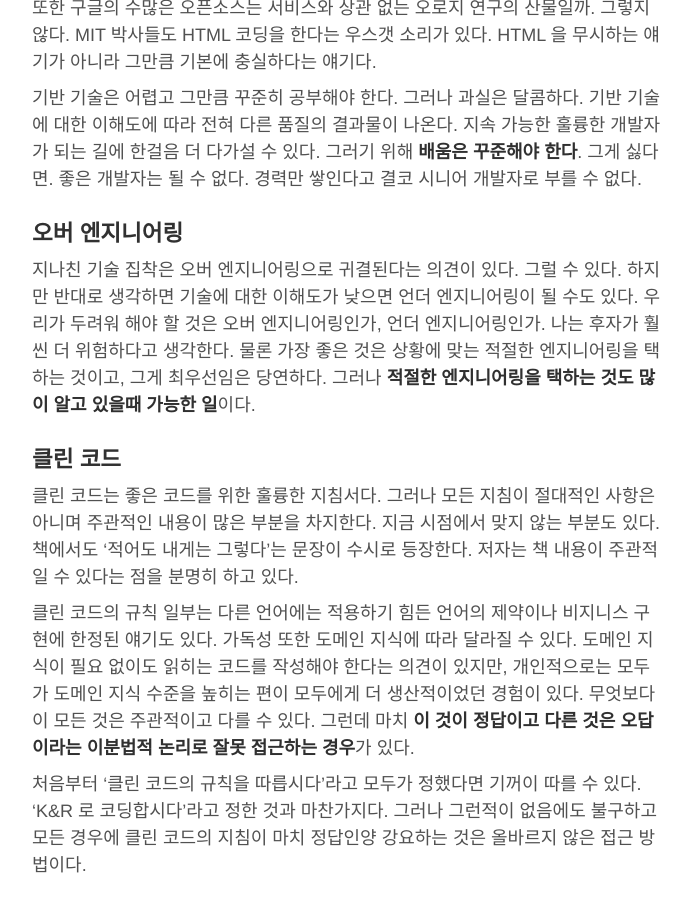
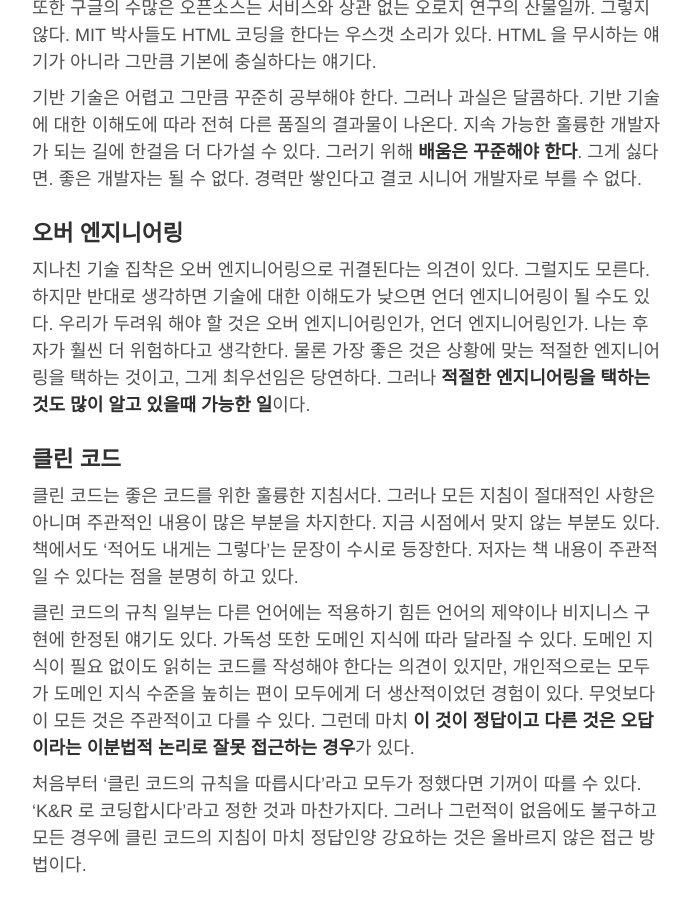
Before and after one commit to Umaigenomu/likejazz.github.io, a Jekyll site: the page built from _posts/2016-01-04-senior-developers.md, in a window 1280 px wide and 900 px high, scrolled down 1702 px. Shown: the whole window, without its empty margins (293-984 px from the left). Built offline with Jekyll 4.4.1, drawn with Linux system fonts in a browser that asks for light colours.

Commit message:
Publishing

```diff
--- a/_posts/2016-01-04-senior-developers.md
+++ b/_posts/2016-01-04-senior-developers.md
@@ -42,7 +42,7 @@ title: 시니어 개발자의 조건
 
 ### 오버 엔지니어링
 
-지나친 기술 집착은 오버 엔지니어링으로 귀결된다는 의견이 있다. 그럴 수 있다. 하지만 반대로 생각하면 기술에 대한 이해도가 낮으면 언더 엔지니어링이 될 수도 있다. 우리가 두려워 해야 할 것은 오버 엔지니어링인가, 언더 엔지니어링인가. 나는 후자가 훨씬 더 위험하다고 생각한다. 물론 가장 좋은 것은 상황에 맞는 적절한 엔지니어링을 택하는 것이고, 그게 최우선임은 당연하다. 그러나 **적절한 엔지니어링을 택하는 것도 많이 알고 있을때 가능한 일**이다.
+지나친 기술 집착은 오버 엔지니어링으로 귀결된다는 의견이 있다. 그럴지도 모른다. 하지만 반대로 생각하면 기술에 대한 이해도가 낮으면 언더 엔지니어링이 될 수도 있다. 우리가 두려워 해야 할 것은 오버 엔지니어링인가, 언더 엔지니어링인가. 나는 후자가 훨씬 더 위험하다고 생각한다. 물론 가장 좋은 것은 상황에 맞는 적절한 엔지니어링을 택하는 것이고, 그게 최우선임은 당연하다. 그러나 **적절한 엔지니어링을 택하는 것도 많이 알고 있을때 가능한 일**이다.
 
 ### 클린 코드
 
```
